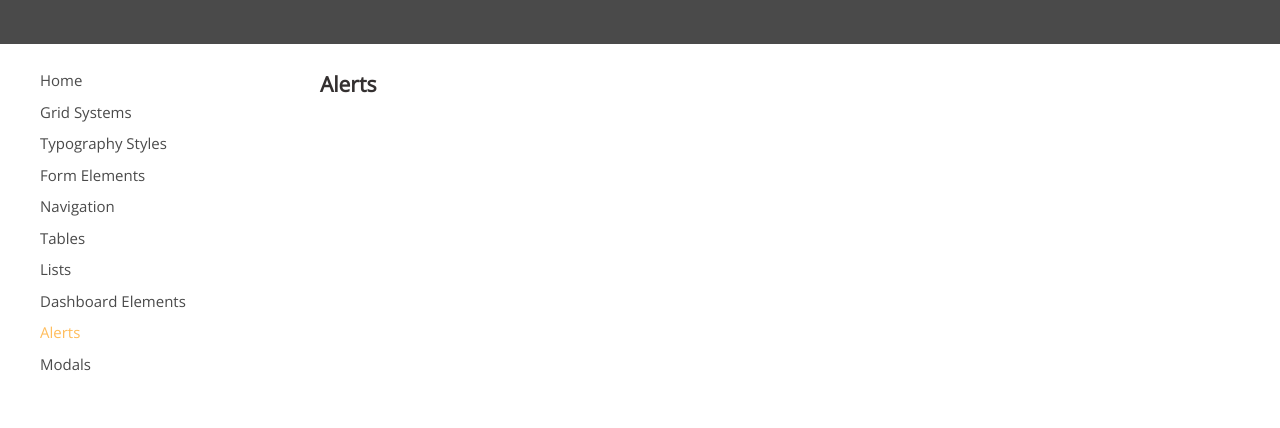
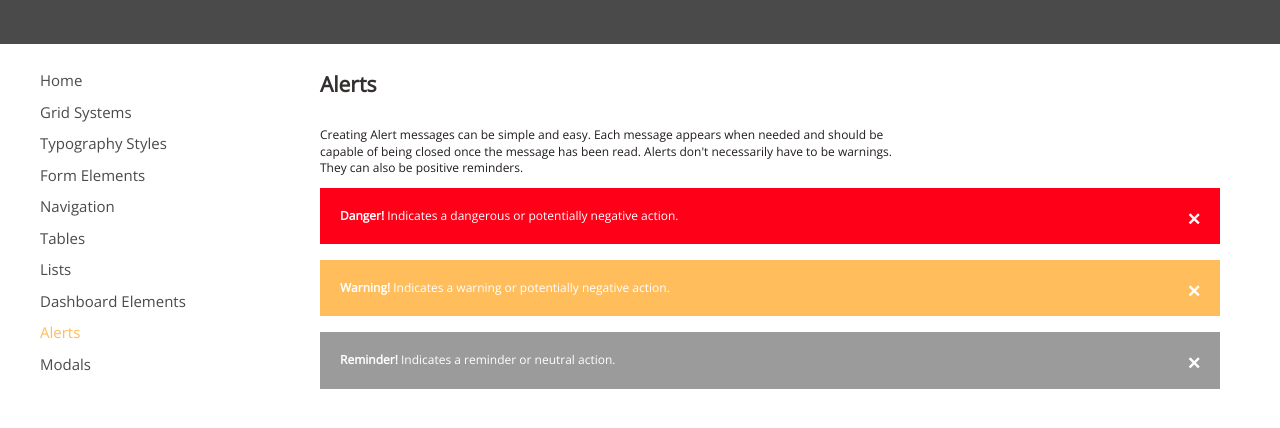
Before and after one commit to kbryden/Pattern-Library, a plain HTML site: page PUBLIC/alerts.html in a window 1280 px wide. Shown: the part 136-564 px from the top of the page. Drawn offline with nearby package versions, Linux system fonts and the light colour scheme.

Commit message:
Updates
Updates

```diff
--- /dev/null
+++ b/DEV/sass/_alerts.scss
@@ -0,0 +1,35 @@
+.alert1 {
+    padding: 20px;
+    background-color: #FF0019;
+    color: #ffffff;
+    margin: 0 0 1rem 0;
+}
+
+.alert2 {
+    padding: 20px;
+    background-color: #FFBD5C;
+    color: #ffffff;
+    margin: 0 0 1rem 0;
+}
+
+.alert3 {
+    padding: 20px;
+    background-color: #9B9B9B;
+    color: #ffffff;
+    margin: 0 0 1rem 0;
+}
+
+.closebtn {
+    margin-left: 15px;
+    color: white;
+    font-weight: bold;
+    float: right;
+    font-size: 22px;
+    line-height: 20px;
+    cursor: pointer;
+    transition: 0.3s;
+}
+
+.closebtn:hover {
+    color: black;
+}
--- a/DEV/sass/css.scss
+++ b/DEV/sass/css.scss
@@ -9,3 +9,4 @@
 @import "tables";
 @import "lists";
 @import "dashboard";
+@import "alerts";
--- a/PUBLIC/alerts.html
+++ b/PUBLIC/alerts.html
@@ -30,6 +30,19 @@
 		</nav>
 		<main class="main">
             <h1>Alerts</h1>
+            <p>Creating Alert messages can be simple and easy. Each message appears when needed and should be capable of being closed once the message has been read. Alerts don't necessarily have to be warnings. They can also be positive reminders.</p>
+            <div class="alert1">
+              <span class="closebtn" onclick="this.parentElement.style.display='none';">&times;</span>
+              <strong>Danger!</strong> Indicates a dangerous or potentially negative action.
+            </div>
+            <div class="alert2">
+              <span class="closebtn" onclick="this.parentElement.style.display='none';">&times;</span>
+              <strong>Warning!</strong> Indicates a warning or potentially negative action.
+            </div>
+            <div class="alert3">
+              <span class="closebtn" onclick="this.parentElement.style.display='none';">&times;</span>
+              <strong>Reminder!</strong> Indicates a reminder or neutral action.
+            </div>
 		</main>
 		<footer>
 		</footer>
```
Also changed, not shown: PUBLIC/css/css.css, 2 other files.
